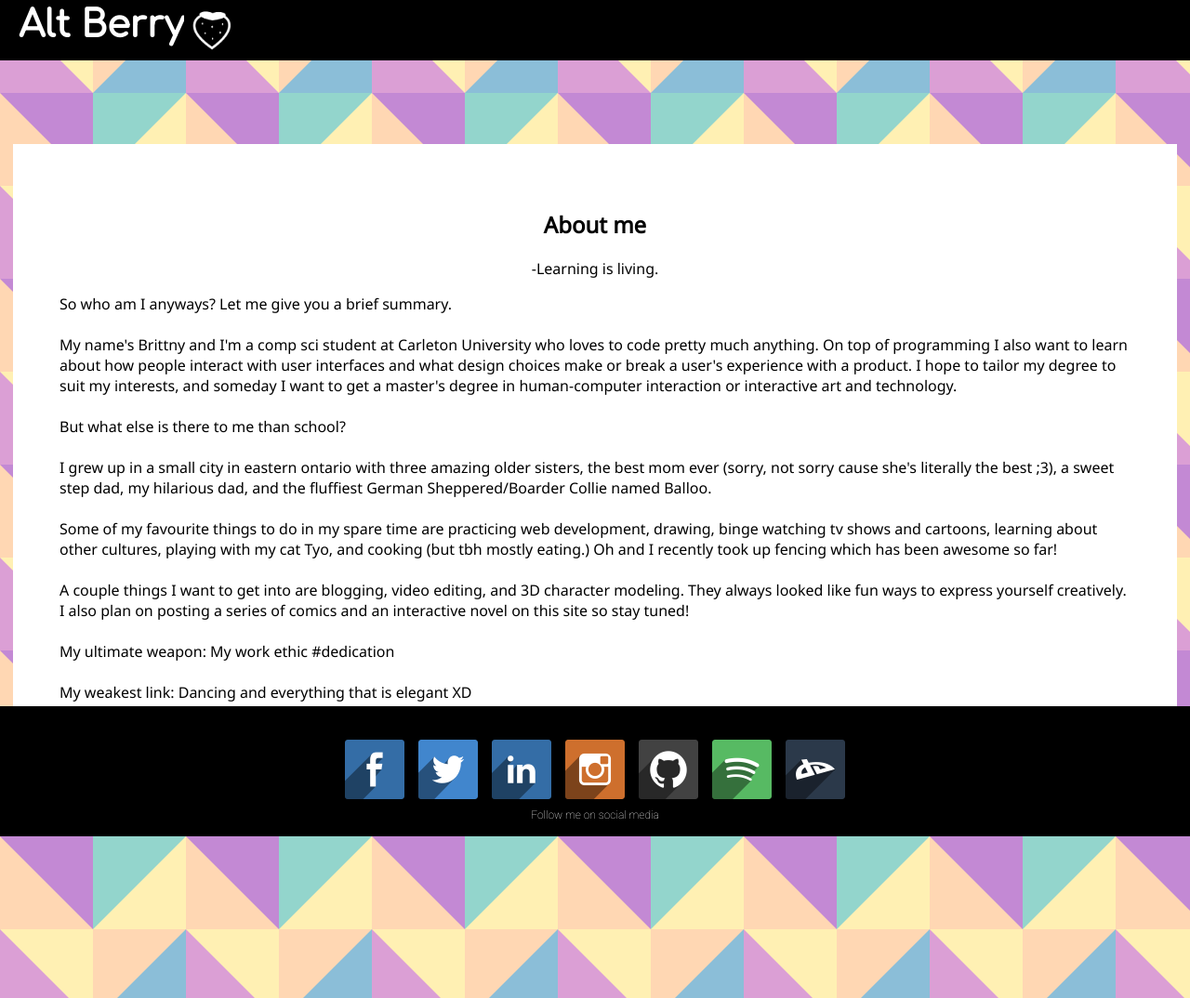
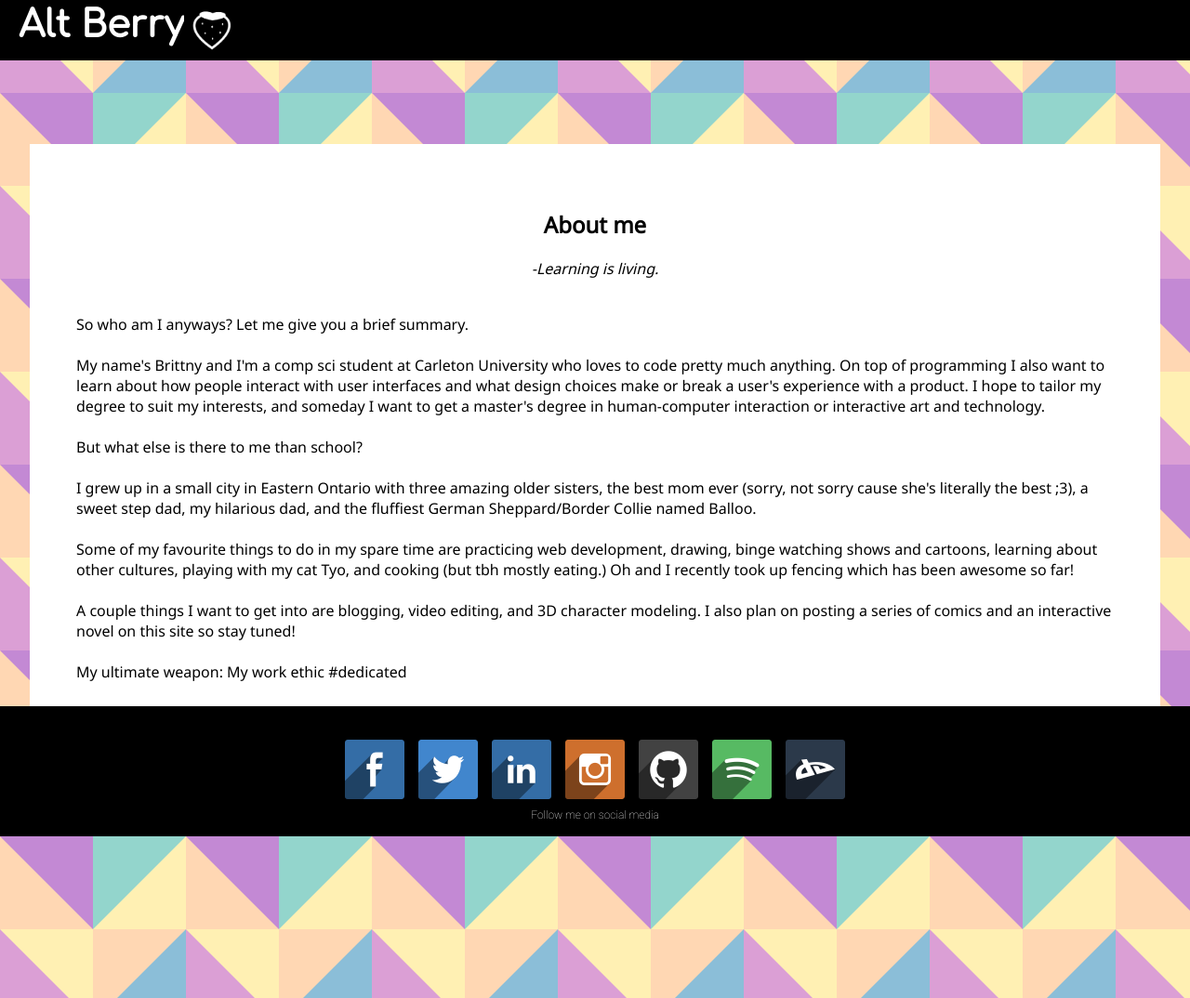
Before and after one commit to brittnylapierre/l3rittny.github.io-old, a Jekyll site: the page built from index.html, in a window 1280 px wide. Shown: the whole page at 93% size. Built offline with Jekyll 4.4.1, drawn with Linux system fonts in a browser that asks for light colours.

```diff
--- a/css/main.css
+++ b/css/main.css
@@ -6,7 +6,7 @@ font-family: 'Noto Sans', sans-serif;*/
 
 .content-manager{
 	position: relative;
-	width:100vw;
+	width:95vw;
 	margin: auto;
 	overflow: auto;
 }
@@ -14,7 +14,7 @@ font-family: 'Noto Sans', sans-serif;*/
 .content-manager > *{
 	margin: auto;
 	margin-top: 30px;
-	max-width: 90vw;
+	max-width: 95vw;
 	padding: 50px;
 }
 
@@ -42,6 +42,10 @@ font-family: 'Noto Sans', sans-serif;*/
 	margin-top: 5px;
 }
 
+.quote{
+	font-style: italic;
+}
+
 .footer{
 	position: fixed;
 	width: 100vw;
@@ -57,6 +61,7 @@ body{
     background-repeat: repeat;
 	font-family: 'Noto Sans', sans-serif;
 	margin: 0;
+	overflow-x:hidden;
 }
 
 h1{
@@ -70,6 +75,7 @@ h1{
 }
 
 #about-me-content{
+	margin-left: 0;
 	margin-bottom: 230px;
 }
 
--- a/index.html
+++ b/index.html
@@ -6,22 +6,22 @@ title: Alt Berry
 
 <div class="content-element" id="about-me-content">
 	<h2>About me</h2>
-	<p>-Learning is living.</p>
+	<p class="quote">-Learning is living.</p>
 	<!--p>Draw. Eat. Write. Play.</p-->
 	<p id="about-me-p">
-		So who am I anyways? Let me give you a brief summary.<br><br>
+		<br>So who am I anyways? Let me give you a brief summary.<br><br>
 
 		My name's Brittny and I'm a comp sci student at Carleton University who loves to code pretty much anything. On top of programming I also want to learn about how people interact with user interfaces and what design choices make or break a user's experience with a product. I hope to tailor my degree to suit my interests, and someday I want to get a master's degree in human-computer interaction or interactive art and technology.<br><br>
 
 		But what else is there to me than school?<br><br>
 
-		I grew up in a small city in eastern ontario with three amazing older sisters, the best mom ever (sorry, not sorry cause she's literally the best ;3), a sweet step dad, my hilarious dad, and the fluffiest German Sheppered/Boarder Collie named Balloo.<br><br>
+		I grew up in a small city in Eastern Ontario with three amazing older sisters, the best mom ever (sorry, not sorry cause she's literally the best ;3), a sweet step dad, my hilarious dad, and the fluffiest German Sheppard/Border Collie named Balloo.<br><br>
 
-		Some of my favourite things to do in my spare time are practicing web development, drawing, binge watching tv shows and cartoons, learning about other cultures, playing with my cat Tyo, and cooking (but tbh mostly eating.) Oh and I recently took up fencing which has been awesome so far!<br><br>
+		Some of my favourite things to do in my spare time are practicing web development, drawing, binge watching shows and cartoons, learning about other cultures, playing with my cat Tyo, and cooking (but tbh mostly eating.) Oh and I recently took up fencing which has been awesome so far!<br><br>
 
-    	A couple things I want to get into are blogging, video editing, and 3D character modeling. They always looked like fun ways to express yourself creatively. I also plan on posting a series of comics and an interactive novel on this site so stay tuned!<br><br>
+    	A couple things I want to get into are blogging, video editing, and 3D character modeling. I also plan on posting a series of comics and an interactive novel on this site so stay tuned!<br><br>
 
-   		My ultimate weapon: My work ethic #dedication<br><br>
+   		My ultimate weapon: My work ethic #dedicated<br><br>
     	My weakest link: Dancing and everything that is elegant XD
     </p>
 </div>
```
Also changed, not shown: 2 other files.
